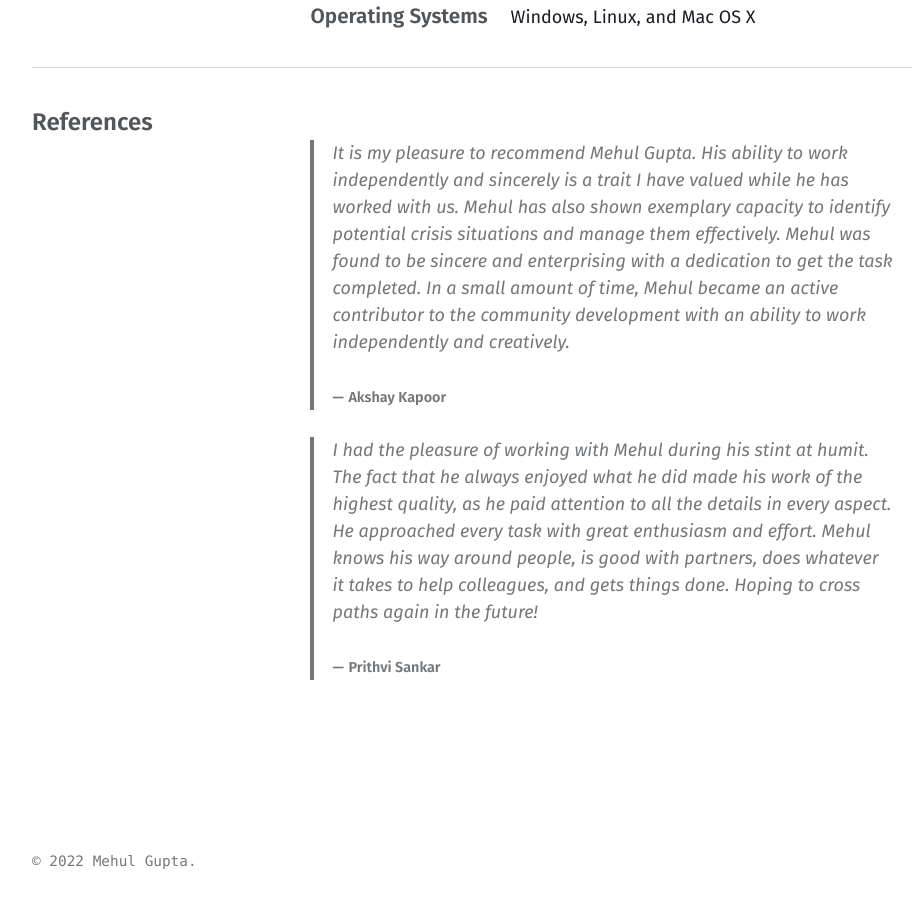
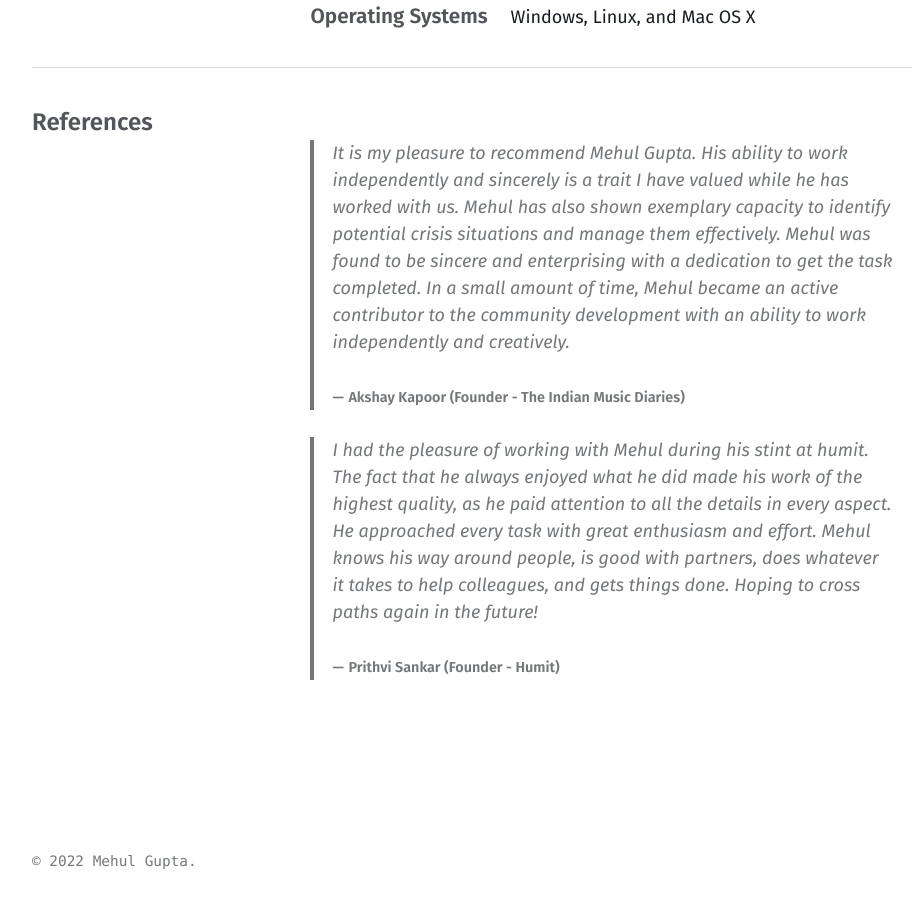
Before and after one commit to mehulg25/mehulg25.github.io, a Jekyll site: the page built from cv.md, in a window 1280 px wide and 900 px high, scrolled down 3844 px. Shown: the whole window, without its empty margins (40-963 px from the left). Built offline with Jekyll 4.4.1, drawn with Linux system fonts in a browser that asks for light colours.

Commit message:
Update cv
minor changes

```diff
--- a/_data/cv.json
+++ b/_data/cv.json
@@ -170,11 +170,11 @@
     ],
     "references": [
       {
-        "name": "Akshay Kapoor",
+        "name": "Akshay Kapoor (Founder - The Indian Music Diaries)",
         "reference": "It is my pleasure to recommend Mehul Gupta. His ability to work independently and sincerely is a trait I have valued while he has worked with us. Mehul has also shown exemplary capacity to identify potential crisis situations and manage them effectively. Mehul was found to be sincere and enterprising with a dedication to get the task completed. In a small amount of time, Mehul became an active contributor to the community development with an ability to work independently and creatively."
       },
       {
-        "name": "Prithvi Sankar",
+        "name": "Prithvi Sankar (Founder - Humit)",
         "reference": "I had the pleasure of working with Mehul during his stint at humit. The fact that he always enjoyed what he did made his work of the highest quality, as he paid attention to all the details in every aspect. He approached every task with great enthusiasm and effort. Mehul knows his way around people, is good with partners, does whatever it takes to help colleagues, and gets things done. Hoping to cross paths again in the future!"
       }
     ]
```
